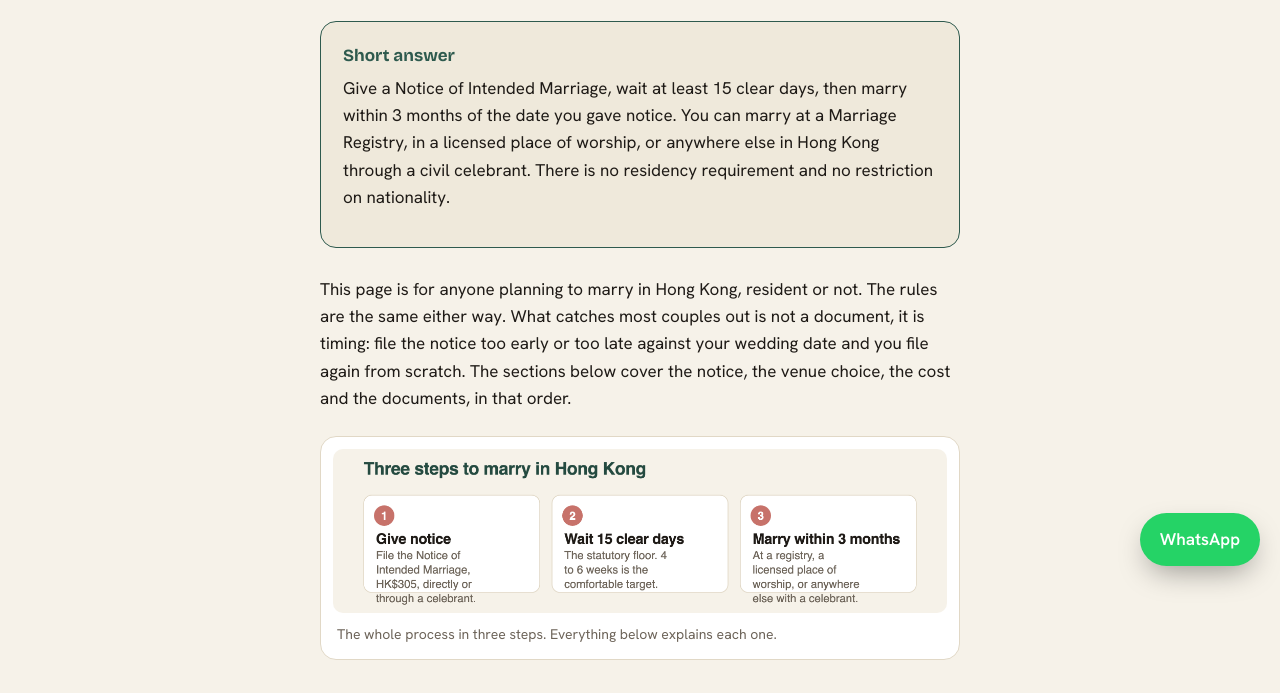
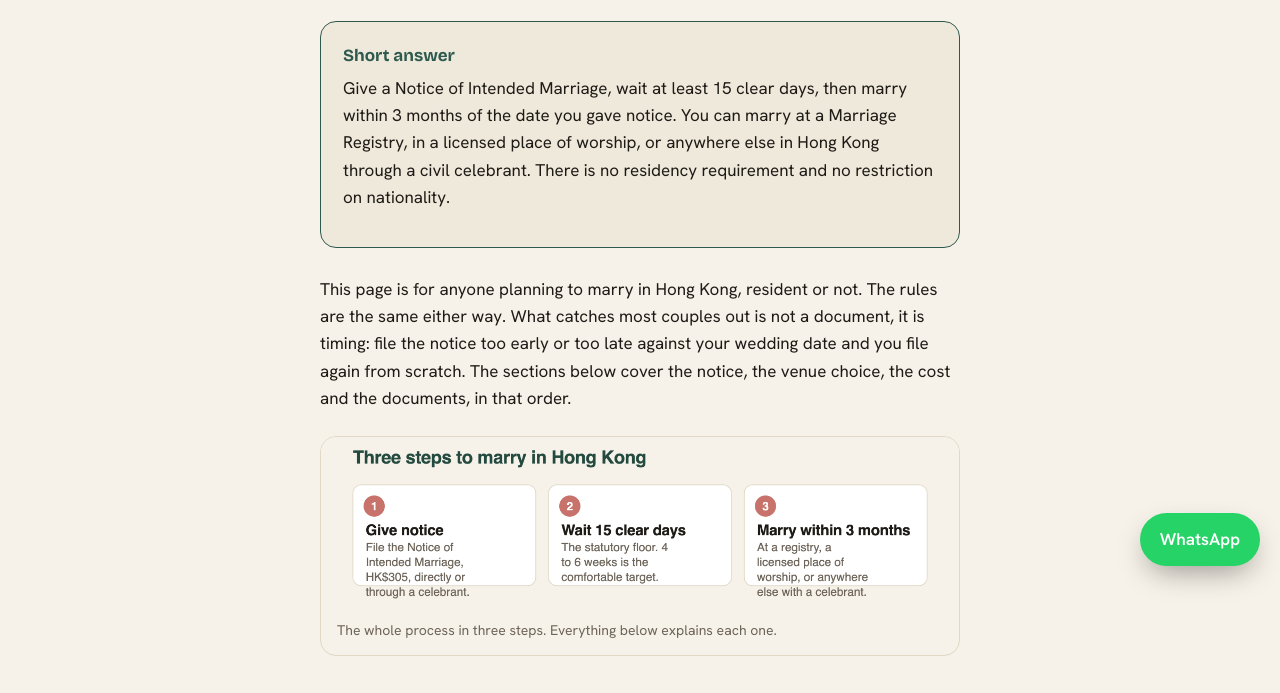
Before and after one commit to elfonzo415/cc, a plain HTML site: page guides/how-to-get-married-in-hong-kong/index.html in a window 1280 px wide. Shown: the part 214-907 px from the top of the page. Drawn offline with nearby package versions, Linux system fonts and the light colour scheme.

Commit message:
Update index.html

```diff
--- a/guides/how-to-get-married-in-hong-kong/index.html
+++ b/guides/how-to-get-married-in-hong-kong/index.html
@@ -44,9 +44,9 @@ h2{font-size:26px;font-weight:600;margin:40px 0 12px;color:var(--jade-dark)}
 p{margin:0 0 16px}
 ul{margin:0 0 16px;padding-left:20px}
 li{margin:0 0 8px}
-figure{margin:24px 0;border:1px solid var(--line);border-radius:16px;background:#fff;padding:12px}
-figure img{width:100%;height:auto;display:block;border-radius:10px}
-figcaption{font-size:14px;color:var(--muted);padding:10px 4px 2px}
+figure{margin:24px 0;border:1px solid var(--line);border-radius:16px;background:var(--cream);padding:0;overflow:hidden}
+figure img{width:100%;height:auto;display:block}
+figcaption{font-size:14px;color:var(--muted);padding:12px 16px 14px}
 a{color:var(--jade-2)}
 .cta{background:var(--jade);color:var(--cream);border-radius:16px;padding:28px 24px;margin:40px 0}
 .cta h2{color:var(--cream)}
```
